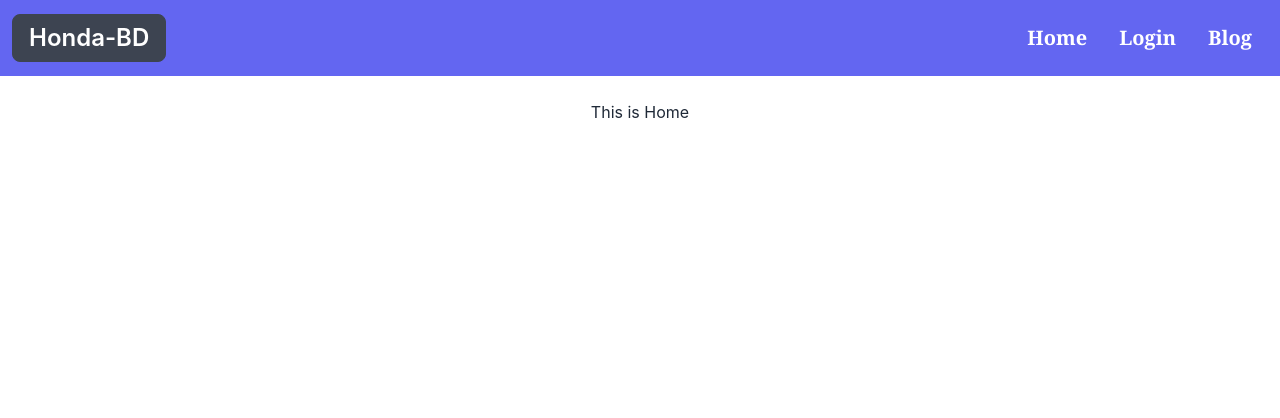
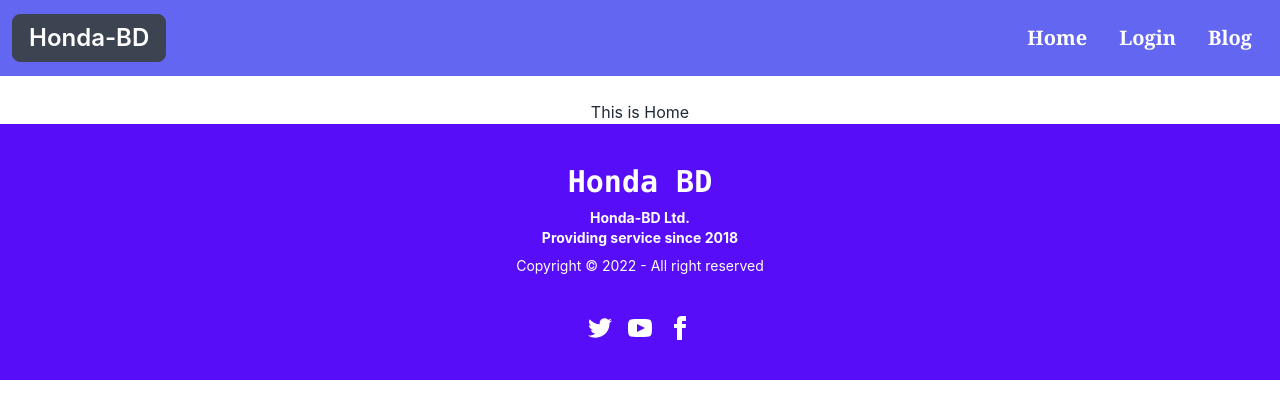
Before and after one commit to AsiburSumon/assignment-12-client, a React (Create React App) app: page / in a window 1280 px wide. Shown: the top 418 px of the page. Built offline with nearby package versions, Linux system fonts and the light colour scheme; no server answers.

Commit message:
footer added

```diff
--- /dev/null
+++ b/src/Footer/Footer.js
@@ -0,0 +1,57 @@
+import React from "react";
+
+const Footer = () => {
+  return (
+    <footer className="footer footer-center p-10 bg-primary text-primary-content">
+      <div>
+        <div>
+            <h1 className="text-3xl font-bold font-mono ">Honda BD</h1>
+        </div>
+        <p className="font-bold">
+          Honda-BD Ltd. <br />
+          Providing service since 2018
+        </p>
+        <p>Copyright © 2022 - All right reserved</p>
+      </div>
+      <div>
+        <div className="grid grid-flow-col gap-4">
+          <a href="https://www.twitter.com/" target="_blank" rel="noopener noreferrer">
+            <svg
+              xmlns="http://www.w3.org/2000/svg"
+              width="24"
+              height="24"
+              viewBox="0 0 24 24"
+              className="fill-current"
+            >
+              <path d="M24 4.557c-.883.392-1.832.656-2.828.775 1.017-.609 1.798-1.574 2.165-2.724-.951.564-2.005.974-3.127 1.195-.897-.957-2.178-1.555-3.594-1.555-3.179 0-5.515 2.966-4.797 6.045-4.091-.205-7.719-2.165-10.148-5.144-1.29 2.213-.669 5.108 1.523 6.574-.806-.026-1.566-.247-2.229-.616-.054 2.281 1.581 4.415 3.949 4.89-.693.188-1.452.232-2.224.084.626 1.956 2.444 3.379 4.6 3.419-2.07 1.623-4.678 2.348-7.29 2.04 2.179 1.397 4.768 2.212 7.548 2.212 9.142 0 14.307-7.721 13.995-14.646.962-.695 1.797-1.562 2.457-2.549z"></path>
+            </svg>
+          </a>
+          <a href="https://www.youtube.com/" target="_blank" rel="noopener noreferrer">
+            <svg
+              xmlns="http://www.w3.org/2000/svg"
+              width="24"
+              height="24"
+              viewBox="0 0 24 24"
+              className="fill-current"
+            >
+              <path d="M19.615 3.184c-3.604-.246-11.631-.245-15.23 0-3.897.266-4.356 2.62-4.385 8.816.029 6.185.484 8.549 4.385 8.816 3.6.245 11.626.246 15.23 0 3.897-.266 4.356-2.62 4.385-8.816-.029-6.185-.484-8.549-4.385-8.816zm-10.615 12.816v-8l8 3.993-8 4.007z"></path>
+            </svg>
+          </a>
+          <a href="https://www.facebook.com/" target="_blank" rel="noopener noreferrer">
+            <svg
+              xmlns="http://www.w3.org/2000/svg"
+              width="24"
+              height="24"
+              viewBox="0 0 24 24"
+              className="fill-current"
+            >
+              <path d="M9 8h-3v4h3v12h5v-12h3.642l.358-4h-4v-1.667c0-.955.192-1.333 1.115-1.333h2.885v-5h-3.808c-3.596 0-5.192 1.583-5.192 4.615v3.385z"></path>
+            </svg>
+          </a>
+        </div>
+      </div>
+    </footer>
+  );
+};
+
+export default Footer;
--- a/src/Layout/Main.js
+++ b/src/Layout/Main.js
@@ -1,5 +1,6 @@
 import React from 'react';
 import { Outlet } from 'react-router-dom';
+import Footer from '../Footer/Footer';
 import Header from '../Header/Header';
 
 const Main = () => {
@@ -7,6 +8,7 @@
         <div>
             <Header></Header>
             <Outlet></Outlet>
+            <Footer></Footer>
         </div>
     );
 };
```
